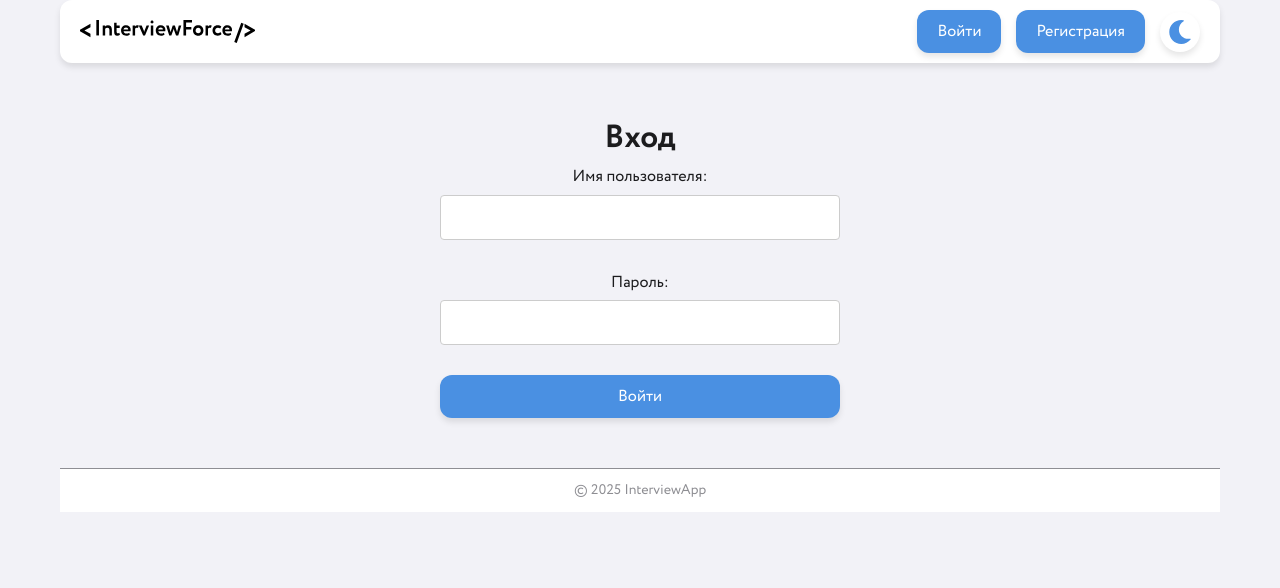
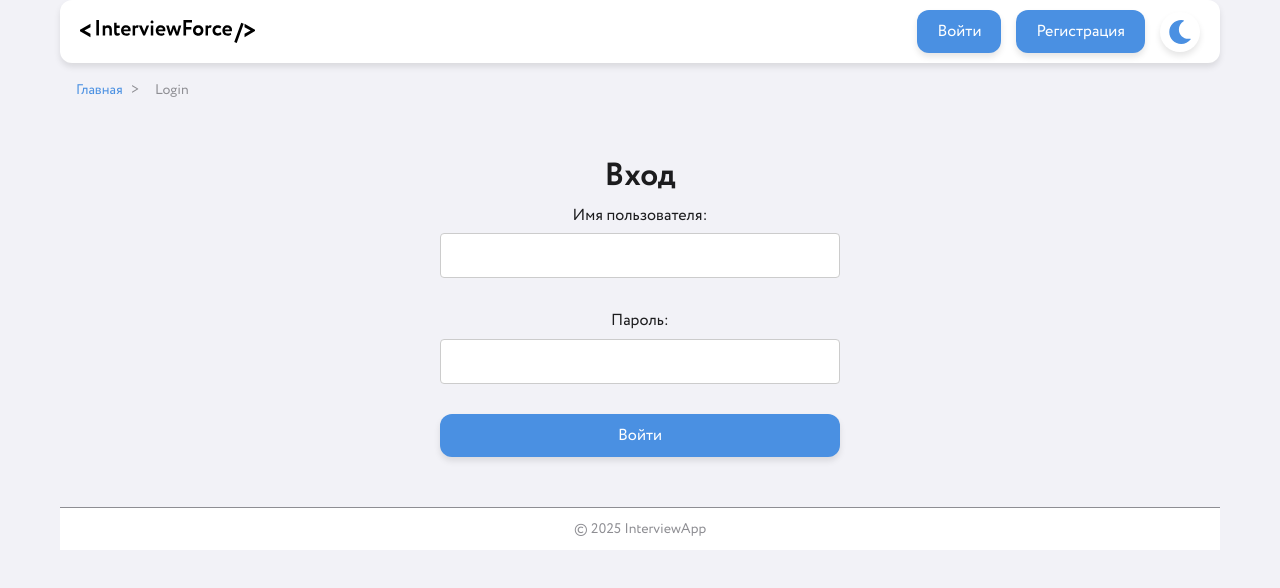
Before and after one commit to krepyshev/interview-app, a React (Vite) app: page /login in a window 1280 px wide. Shown: the top 588 px of the page. Built offline with nearby package versions, Linux system fonts and the light colour scheme.

Commit message:
feat: Breadcrumbs, refactor Modal, Logo, ThemeSwitcher

```diff
--- a/src/App.tsx
+++ b/src/App.tsx
@@ -4,10 +4,16 @@ import ProtectedRoute from "./components/ProtectedRoute";
 import { Suspense, useEffect } from "react";
 import { useAuthStore } from "./store/auth";
 import PageLayout from "./layouts/PageLayout/PageLayout";
+import { useThemeStore } from "./store/theme";
 
 function App() {
   const initializeAuth = useAuthStore((state) => state.initializeAuth);
   const isLoading = useAuthStore((state) => state.isLoading);
+  const setInitialTheme = useThemeStore((state) => state.setInitialTheme);
+
+  useEffect(() => {
+    setInitialTheme();
+  }, [setInitialTheme]);
 
   useEffect(() => {
     initializeAuth();
--- /dev/null
+++ b/src/components/Breadcrumbs/Breadcrumbs.module.scss
@@ -0,0 +1,35 @@
+.breadcrumbs {
+  margin: 16px 0;
+  padding: 0 16px;
+  font-size: 14px;
+  color: var(--color-secondary);
+
+  ul {
+    list-style: none;
+    display: flex;
+    gap: 8px;
+    padding: 0;
+    margin: 0;
+
+    li {
+      &:not(:last-child)::after {
+        content: ">";
+        margin: 0 8px;
+        color: var(--color-gray);
+      }
+
+      a {
+        color: var(--color-primary);
+        text-decoration: none;
+
+        &:hover {
+          text-decoration: underline;
+        }
+      }
+
+      span {
+        color: var(--color-secondary);
+      }
+    }
+  }
+}
--- /dev/null
+++ b/src/components/Breadcrumbs/Breadcrumbs.tsx
@@ -0,0 +1,35 @@
+import { Link, useLocation } from "react-router-dom";
+import styles from "./Breadcrumbs.module.scss";
+
+const Breadcrumbs = () => {
+  const location = useLocation();
+
+  const paths = location.pathname
+    .split("/")
+    .filter((path) => path) // Убираем пустые части
+    .map((path, index, arr) => ({
+      name: path.charAt(0).toUpperCase() + path.slice(1), // Делаем первую букву заглавной
+      path: "/" + arr.slice(0, index + 1).join("/"), // Генерируем путь для ссылки
+    }));
+
+  return (
+    <nav className={styles.breadcrumbs}>
+      <ul>
+        <li>
+          <Link to="/">Главная</Link>
+        </li>
+        {paths.map((crumb, index) => (
+          <li key={index}>
+            {index === paths.length - 1 ? (
+              <span>{crumb.name}</span> // Последняя крошка — просто текст
+            ) : (
+              <Link to={crumb.path}>{crumb.name}</Link>
+            )}
+          </li>
+        ))}
+      </ul>
+    </nav>
+  );
+};
+
+export default Breadcrumbs;
--- a/src/components/Header/Header.tsx
+++ b/src/components/Header/Header.tsx
@@ -14,15 +14,11 @@ const Header = () => {
     logout();
     navigate("/login");
   };
-
-  const theme = document.documentElement.dataset.theme;
-  const currentTheme = theme === "dark" || theme === "light" ? theme : "light";
-
   return (
     <header className={styles.header}>
       <div className={styles.logoContainer}>
         <Link to="/">
-          <Logo theme={currentTheme} />
+          <Logo />
         </Link>
       </div>
 
--- a/src/components/Logo/Logo.tsx
+++ b/src/components/Logo/Logo.tsx
@@ -1,12 +1,11 @@
+import { useThemeStore } from "../../store/theme";
 import styles from "./Logo.module.scss";
 import logoFull from "../../assets/logo_full.svg";
 import logoQuick from "../../assets/logo_quick.svg";
 
-interface LogoProps {
-  theme: "light" | "dark"; // Тема (светлая или тёмная)
-}
+const Logo = () => {
+  const { theme } = useThemeStore(); // Получаем текущую тему
 
-const Logo = ({ theme }: LogoProps) => {
   return (
     <div className={styles.logo}>
       {/* Для мобильных устройств - короткий логотип */}
--- a/src/components/Modal/Modal.module.scss
+++ b/src/components/Modal/Modal.module.scss
@@ -7,25 +7,40 @@
   background: rgba(0, 0, 0, 0.5);
   display: flex;
   justify-content: center;
-  align-items: center;
+  align-items: flex-start;
   z-index: 1000;
+  overflow-y: auto;
+  padding: 20px;
 }
 
 .modal {
-  width: 80%;
-  max-width: 600px;
-  padding: 20px;
+  position: relative;
+  width: 90%;
+  max-width: 800px;
   background: var(--color-surface);
   border-radius: var(--border-radius);
   box-shadow: var(--box-shadow);
+  margin: auto;
+  padding: 20px;
+}
+
+.content {
+  position: relative;
 }
 
 .closeButton {
   position: absolute;
   top: 10px;
   right: 10px;
+  font-size: 20px;
+  cursor: pointer;
+  color: var(--color-secondary);
   background: none;
   border: none;
-  font-size: 24px;
-  cursor: pointer;
+  padding: 0;
+  transition: color 0.3s;
+
+  &:hover {
+    color: var(--color-primary);
+  }
 }
--- a/src/components/Modal/Modal.tsx
+++ b/src/components/Modal/Modal.tsx
@@ -10,13 +10,21 @@ interface ModalProps {
 const Modal = ({ isOpen, onClose, children }: ModalProps) => {
   if (!isOpen) return null;
 
+  const handleOverlayClick = (e: React.MouseEvent<HTMLDivElement>) => {
+    if (e.target === e.currentTarget) {
+      onClose();
+    }
+  };
+
   return (
-    <div className={styles.overlay}>
+    <div className={styles.overlay} onClick={handleOverlayClick}>
       <div className={styles.modal}>
-        <button className={styles.closeButton} onClick={onClose}>
-          ×
-        </button>
-        {children}
+        <div className={styles.content}>
+          <span className={styles.closeButton} onClick={onClose}>
+            ×
+          </span>
+          {children}
+        </div>
       </div>
     </div>
   );
--- a/src/components/Modal/QuestionModal.module.scss
+++ b/src/components/Modal/QuestionModal.module.scss
@@ -2,7 +2,6 @@
   padding: 20px;
   background: var(--color-background);
   border-radius: var(--border-radius);
-  text-align: center;
 }
 
 .title {
--- a/src/components/ThemeSwitcher/ThemeSwitcher.tsx
+++ b/src/components/ThemeSwitcher/ThemeSwitcher.tsx
@@ -1,20 +1,9 @@
-import { useEffect, useState } from "react";
+import { useThemeStore } from "../../store/theme";
 import styles from "./ThemeSwitcher.module.scss";
 import { FaSun, FaMoon } from "react-icons/fa";
 
 const ThemeSwitcher = () => {
-  const [theme, setTheme] = useState<"light" | "dark">(
-    (document.documentElement.dataset.theme as "light" | "dark") || "light"
-  );
-
-  useEffect(() => {
-    document.documentElement.dataset.theme = theme;
-    localStorage.setItem("theme", theme);
-  }, [theme]);
-
-  const toggleTheme = () => {
-    setTheme((prevTheme) => (prevTheme === "light" ? "dark" : "light"));
-  };
+  const { theme, toggleTheme } = useThemeStore(); // Используем глобальное состояние темы
 
   return (
     <button
--- a/src/layouts/PageLayout/PageLayout.tsx
+++ b/src/layouts/PageLayout/PageLayout.tsx
@@ -1,6 +1,7 @@
 import { ReactNode } from "react";
 import styles from "./PageLayout.module.scss";
 import Header from "../../components/Header/Header";
+import Breadcrumbs from "../../components/Breadcrumbs/Breadcrumbs";
 
 interface PageLayoutProps {
   children: ReactNode;
@@ -10,6 +11,7 @@ const PageLayout = ({ children }: PageLayoutProps) => {
   return (
     <div className={styles.pageLayout}>
       <Header />
+      <Breadcrumbs />
       {children}
       <footer className={styles.pageLayout__footer}>
         © 2025 InterviewApp
--- /dev/null
+++ b/src/store/theme.ts
@@ -0,0 +1,24 @@
+import { create } from "zustand";
+
+type ThemeState = {
+  theme: "light" | "dark";
+  toggleTheme: () => void;
+  setInitialTheme: () => void;
+};
+
+export const useThemeStore = create<ThemeState>((set) => ({
+  theme: (localStorage.getItem("theme") as "light" | "dark") || "light", // Берём тему из localStorage
+  toggleTheme: () =>
+    set((state) => {
+      const newTheme = state.theme === "light" ? "dark" : "light";
+      document.documentElement.dataset.theme = newTheme; // Обновляем атрибут
+      localStorage.setItem("theme", newTheme); // Сохраняем в localStorage
+      return { theme: newTheme };
+    }),
+  setInitialTheme: () => {
+    const storedTheme =
+      (localStorage.getItem("theme") as "light" | "dark") || "light";
+    document.documentElement.dataset.theme = storedTheme;
+    set({ theme: storedTheme });
+  },
+}));
```
